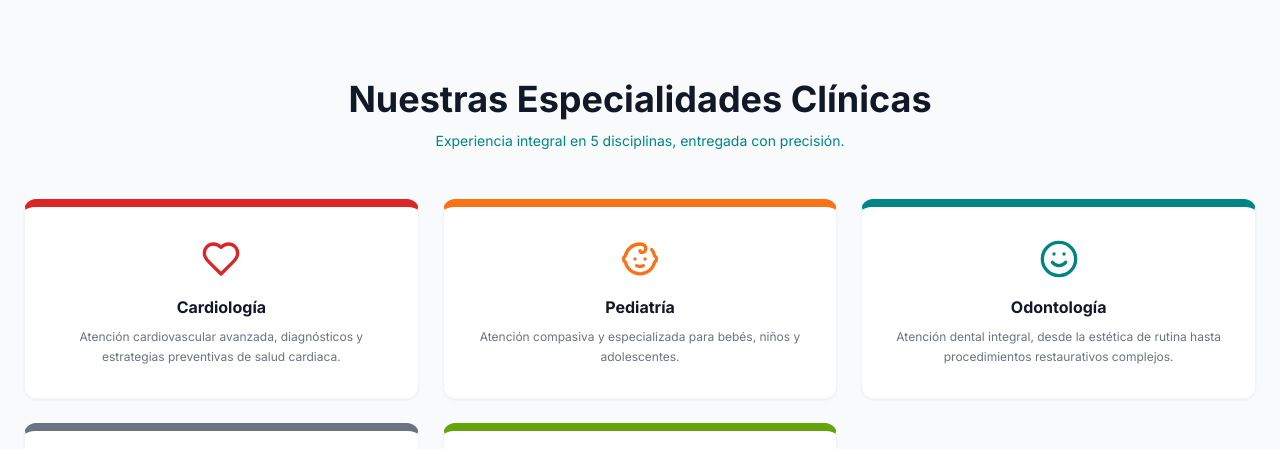
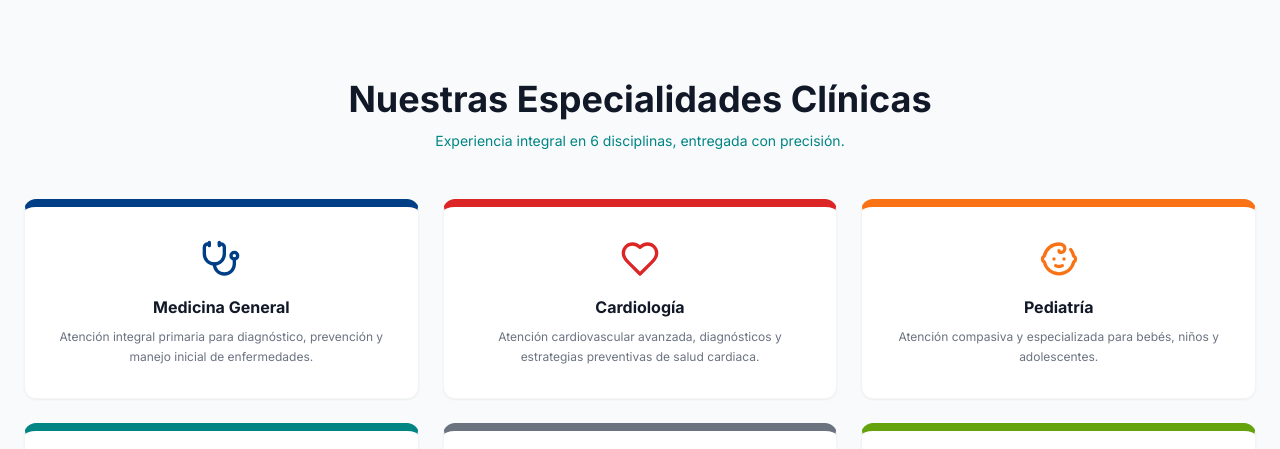
Before and after one commit to ANRROUS/clinica-x, a Next.js app in the folder frontend/: page / in a window 1280 px wide. Shown: the part 1160-1609 px from the top of the page. Built offline with nearby package versions, Linux system fonts and the light colour scheme.

Commit message:
style: se agrego la tarjeta de especialidad de medicina general en el landing

```diff
--- a/frontend/src/components/landing/SpecialtiesSection.tsx
+++ b/frontend/src/components/landing/SpecialtiesSection.tsx
@@ -1,9 +1,15 @@
 "use client";
 
 import Link from 'next/link';
-import { Heart, Baby, Smile, Brain, Bone } from 'lucide-react';
+import { Heart, Baby, Smile, Brain, Bone, Stethoscope } from 'lucide-react';
 
 const specialties = [
+  {
+    icon: Stethoscope,
+    title: 'Medicina General',
+    description: 'Atención integral primaria para diagnóstico, prevención y manejo inicial de enfermedades.',
+    color: '#003F86',
+  },
   {
     icon: Heart,
     title: 'Cardiología',
@@ -45,7 +51,7 @@ export default function SpecialtiesSection() {
             Nuestras Especialidades Clínicas
           </h2>
           <p className="mt-3 text-sm text-[#008585]">
-            Experiencia integral en 5 disciplinas, entregada con precisión.
+            Experiencia integral en 6 disciplinas, entregada con precisión.
           </p>
         </div>
 
```
